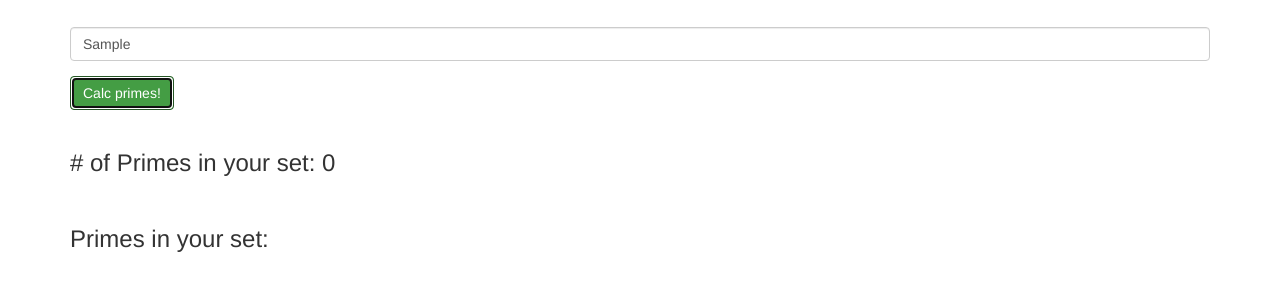
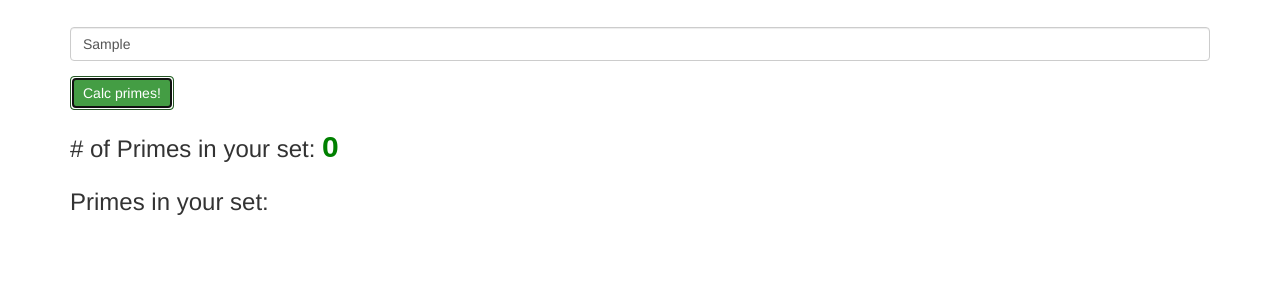
Before and after one commit to Umitosan/find_primes1, a plain HTML site: page index.html in a window 1280 px wide. Both pictures are taken after typing "Sample" into the empty fields and a click on the button "Calc primes!". Shown: the part 159-450 px from the top of the page. Drawn offline with Linux system fonts and the light colour scheme.

Commit message:
fix prime counter, small style changes

```diff
--- a/css/styles.css
+++ b/css/styles.css
@@ -2,16 +2,9 @@
   text-align: center;
 }
 
-/*.word-output {
-  display: none;
-}
-
-#yourStartnum {
-  font-size: 24px;
+.word-output span{
+  font-family: sans-serif;
+  font-weight: bold;
+  font-size: 30px;
   color: green;
 }
-
-#fact {
-  font-size: 60px;
-  color: red;
-}*/
--- a/js/scripts.js
+++ b/js/scripts.js
@@ -15,7 +15,7 @@ $(document).ready(function() {
     var userNum = parseInt($("#input1").val());
     // generate working set of numbers
     var workingArray = createStartArr(userNum);
-    console.log("workingArray = ", workingArray);
+    console.log("Base working array = ", workingArray);
 
     // remove non-primes from array
     var removeNonPrime = function(tmpArr) {
@@ -25,11 +25,11 @@ $(document).ready(function() {
           tmpArr.splice(tmpArr.indexOf(j),1,"-");
         }
       }
+      console.log("Only Primes: " , tmpArr);
       return tmpArr;
     };  ////
 
     workingArray = removeNonPrime(workingArray);
-    var numOfPrimes = workingArray.length;
 
     // filter out all "-"
     var filteredArr = workingArray.filter(function(tmpIn) {
@@ -37,6 +37,8 @@ $(document).ready(function() {
         return tmpIn;
       }
     });
+
+    var numOfPrimes = filteredArr.length;
 
     var newstr2 = filteredArr.join(" ");
     // use regex to replace all "-"
```
Also changed, not shown: index.html (+2 -2 lines).
